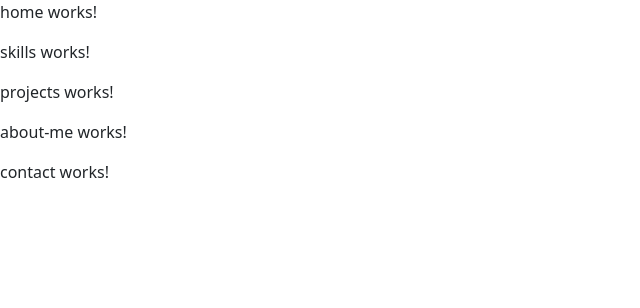
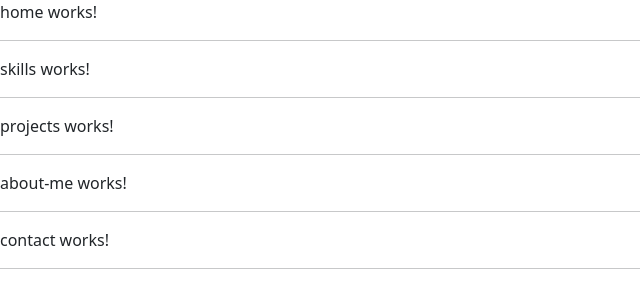
Before and after one commit to Ihor-Zaiets/zaietsWebsite, an Angular app: page / in a window 1280 px wide. Shown: the top 308 px of the page, without its empty margins (0-640 px from the left). Built offline with nearby package versions, Linux system fonts and the light colour scheme.

Commit message:
add dividing lines for page blocks

```diff
--- a/src/app/app.component.html
+++ b/src/app/app.component.html
@@ -1,6 +1,11 @@
 <app-home></app-home>
+<hr>
 <app-skills></app-skills>
+<hr>
 <app-projects></app-projects>
+<hr>
 <app-about-me></app-about-me>
+<hr>
 <app-contact></app-contact>
+<hr>
 <router-outlet />
```
